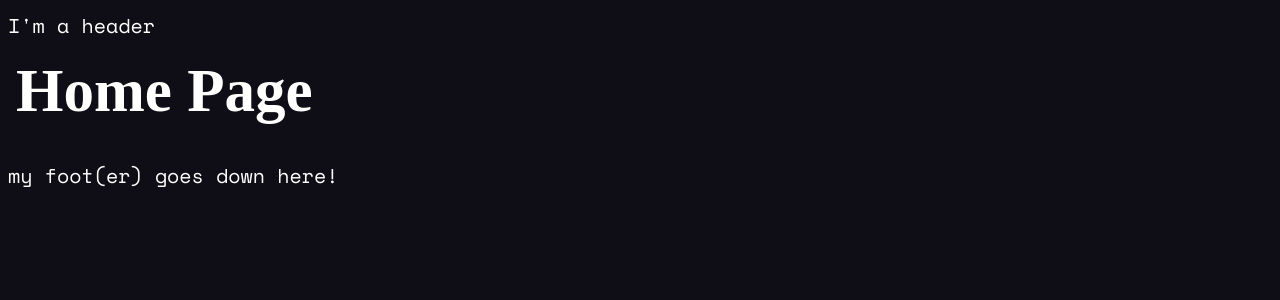
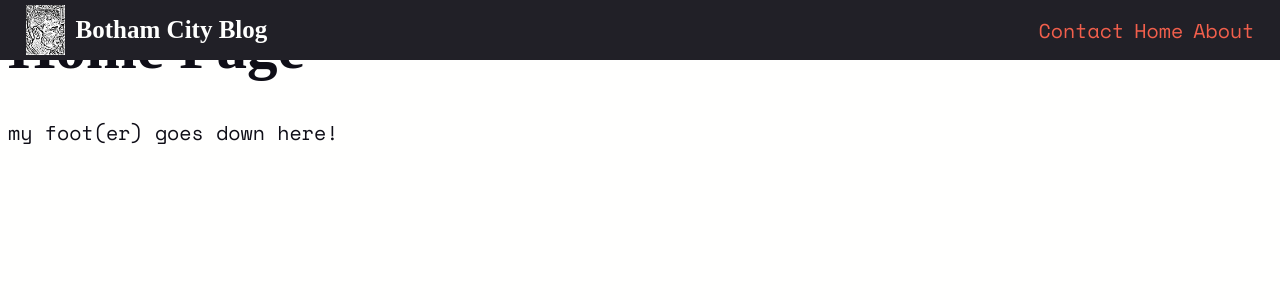
Before and after one commit to bicycleben88/blog, a Next.js app: page / in a window 1280 px wide. Shown: the top 300 px of the page. Built offline with nearby package versions, Linux system fonts and the light colour scheme; a web font is replaced by a local one.

Commit message:
create layout with grid

```diff
--- a/components/Layout.js
+++ b/components/Layout.js
@@ -1,8 +1,16 @@
 export default function Layout({ children }) {
   return (
     <>
-      <header>I'm a header</header>
-      <body>{children}</body>
+      <header>
+        <img src="logo.png" alt="stencil of my headshot" />
+        <h1>Botham City Blog</h1>
+        <nav>
+          <a href="/">Contact</a>
+          <a href="/">Home</a>
+          <a href="/">About</a>
+        </nav>
+      </header>
+      <main>{children}</main>
       <footer>my foot(er) goes down here!</footer>
     </>
   );
--- a/styles/index.css
+++ b/styles/index.css
@@ -10,22 +10,64 @@
   --orange: #ff8906;
   --peach: #f25f4c;
   --pink: #e53170;
+  --grey: #212027;
 
-  --background: var(--black);
-  --textColor: var(--white);
+  --background: var(--white);
+  --textColor: var(--black);
+  --headerBackground: var(--grey);
 
   --headerFont: "BioRhyme", serif;
   --bodyFont: "Space Mono", monospace;
+  --baseFontSize: 100%;
 
   --h1: 3.052rem;
   --h2: 2.441rem;
   --h3: 1.953rem;
   --h4: 1.563rem;
   --h5: 1.25rem;
+
+  --headerHeight: 4rem;
+  --contentPadding: 2%;
 }
 
 html {
-  font-size: 100%;
+  font-size: var(--baseFontSize);
+}
+
+header {
+  display: grid;
+  grid-template-columns: 50px 250px 1fr;
+  background-color: var(--headerBackground);
+  height: var(--headerHeight);
+  width: 100%;
+  position: fixed;
+  top: 0;
+  left: 0;
+  align-items: center;
+  padding: 0 var(--contentPadding);
+}
+
+header h1 {
+  font-size: var(--baseFontSize);
+  margin: 0;
+  color: var(--white);
+}
+
+header img {
+  height: 50px;
+}
+
+header nav {
+  justify-self: flex-end;
+}
+
+header nav a {
+  color: var(--peach);
+  text-decoration: none;
+}
+
+header nav * + a {
+  padding-left: 10px;
 }
 
 body {
@@ -77,8 +119,33 @@ small,
   font-size: 0.8rem;
 }
 
+.flex {
+  --justifyContent: space-between;
+  display: block;
+  justify-content: var(--justifyContent);
+}
+
+.grid {
+  --gridCols: 2;
+  display: block;
+  grid-template-columns: repeat(var(--gridCols), 1fr);
+}
+
+.cols-3 {
+  --gridCols: 3;
+}
+
 @media only screen and (min-width: 550px) {
-  html {
-    font-size: 125%;
-  } /*20px*/
+  :root {
+    --baseFontSize: 125%;
+    --headerHeight: 3rem;
+  }
+
+  .flex {
+    display: flex;
+  }
+
+  .grid {
+    display: grid;
+  }
 }
```
Also changed, not shown: public/logo.png (added).
